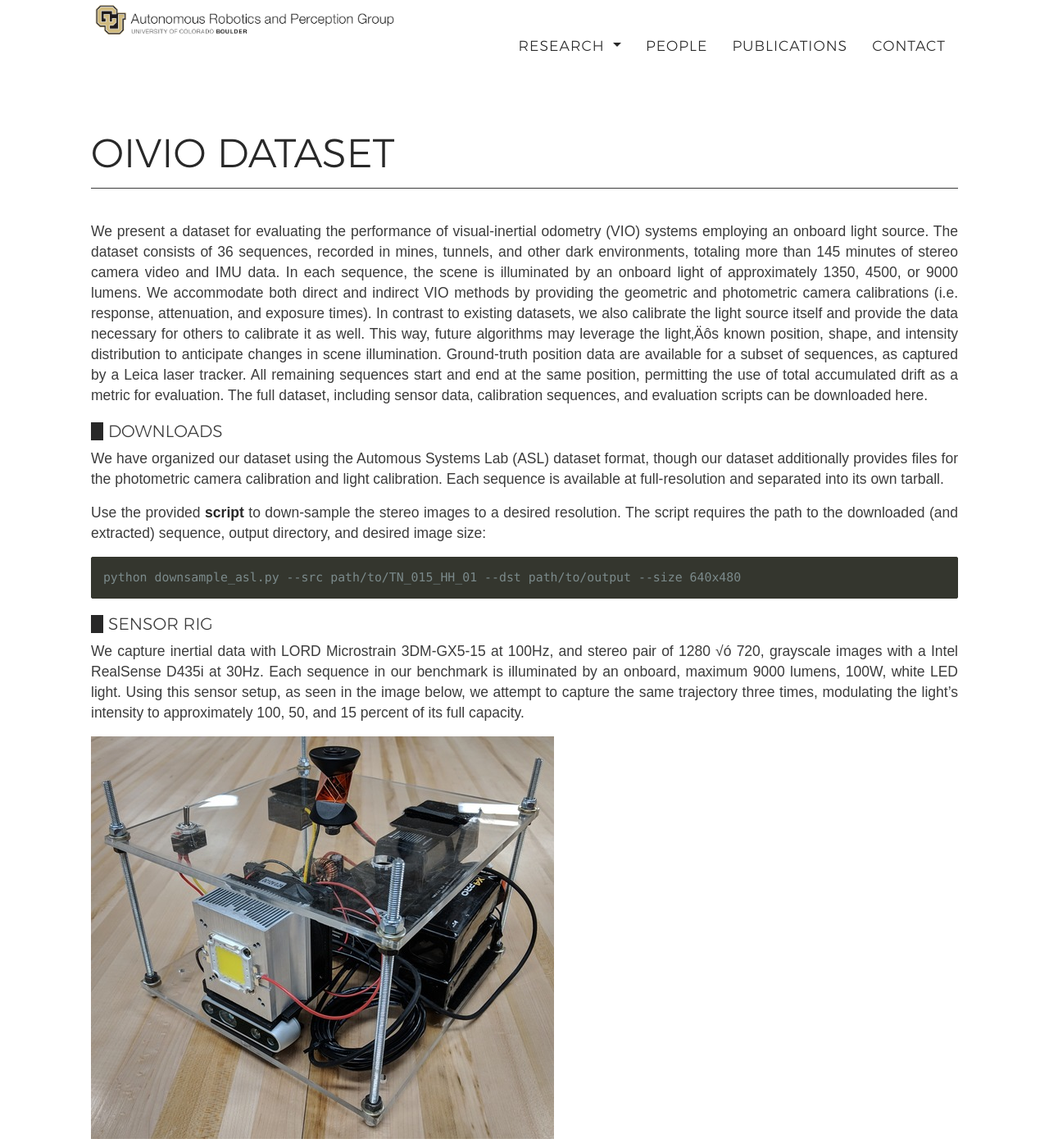
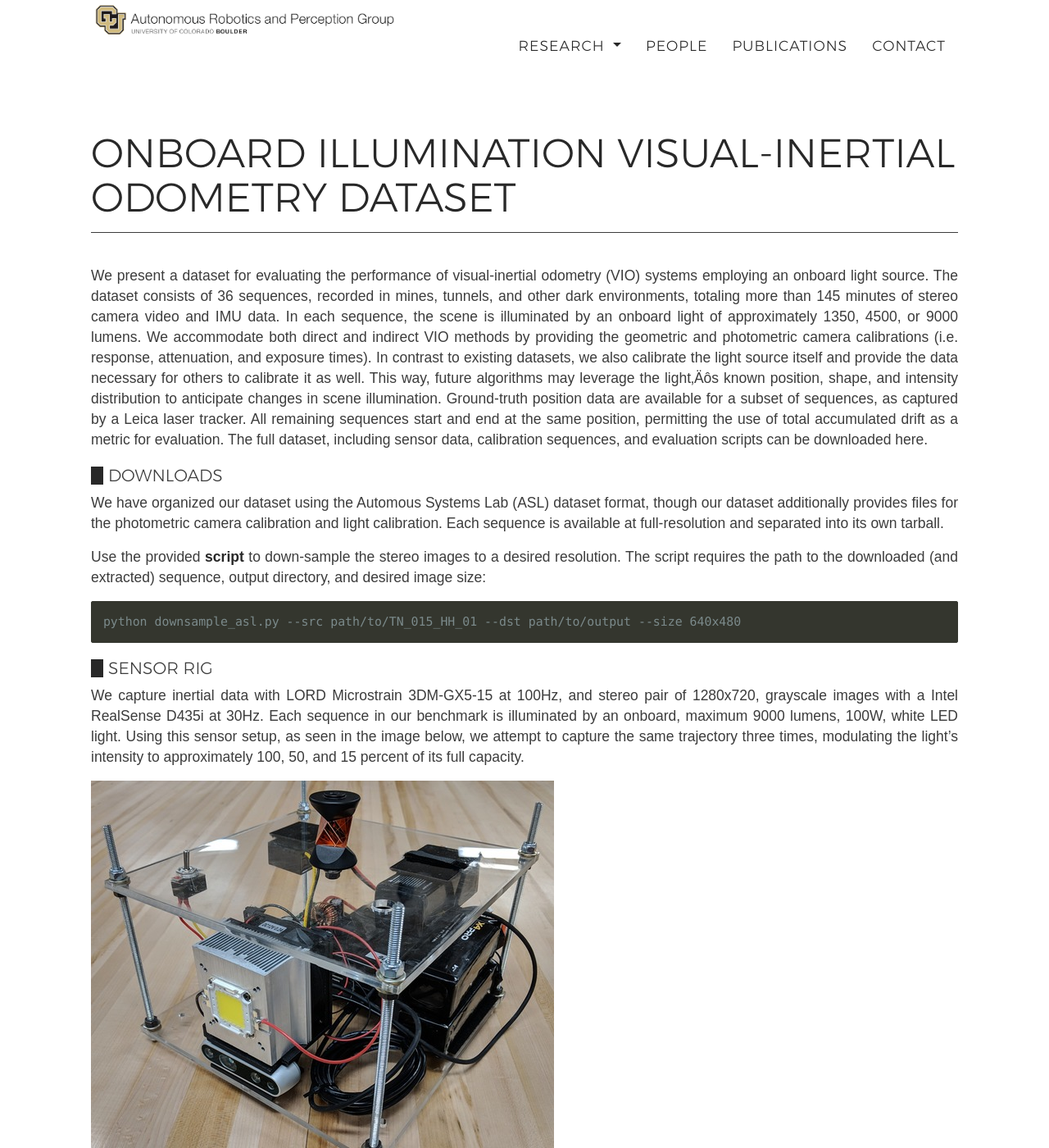
Before and after one commit to HIRO-group/HIRO-group.github.io, a Jekyll site: the page built from oivio.md, in a window 1280 px wide and 1400 px high. Shown: the whole window at 82% size. Built offline with Jekyll 4.4.1, drawn with Linux system fonts in a browser that asks for light colours; nearby versions of some CDN libraries; some web fonts are replaced.

Commit message:
Title change

```diff
--- a/oivio.md
+++ b/oivio.md
@@ -1,6 +1,6 @@
 ---
 type: article
-title:  "OIVIO Dataset"
+title:  "Onboard Illumination Visual-Inertial Odometry Dataset"
 ---
 
 We present a dataset for evaluating the performance of visual-inertial odometry (VIO) systems employing an onboard light source. The dataset consists of 36 sequences, recorded in mines, tunnels, and other dark environments, totaling more than 145 minutes of stereo camera video and IMU data. In each sequence, the scene is illuminated by an onboard light of approximately 1350, 4500, or 9000 lumens. We accommodate both direct and indirect VIO methods by providing the geometric and photometric camera calibrations (i.e. response, attenuation, and exposure times). In contrast to existing datasets, we also calibrate the light source itself and provide the data necessary for others to calibrate it as well. This way, future algorithms may leverage the light‚Äôs known position, shape, and intensity distribution to anticipate changes in scene illumination. Ground-truth position data are available for a subset of sequences, as captured by a Leica laser tracker. All remaining sequences start and end at the same position, permitting the use of total accumulated drift as a metric for evaluation. The full dataset, including sensor data, calibration sequences, and evaluation scripts can be downloaded here.
@@ -18,7 +18,7 @@ python downsample_asl.py --src path/to/TN_015_HH_01 --dst path/to/output --size
 
 ### Sensor Rig
 
-We capture inertial data with LORD Microstrain 3DM-GX5-15 at 100Hz, and stereo pair of 1280 √ó 720, grayscale images with a Intel RealSense D435i at 30Hz. Each sequence in our benchmark is illuminated by an onboard, maximum 9000 lumens, 100W, white LED light. Using this sensor setup, as seen in the image below, we attempt to capture the same trajectory three times, modulating the light's intensity to approximately 100, 50, and 15 percent of its full capacity.
+We capture inertial data with LORD Microstrain 3DM-GX5-15 at 100Hz, and stereo pair of 1280x720, grayscale images with a Intel RealSense D435i at 30Hz. Each sequence in our benchmark is illuminated by an onboard, maximum 9000 lumens, 100W, white LED light. Using this sensor setup, as seen in the image below, we attempt to capture the same trajectory three times, modulating the light's intensity to approximately 100, 50, and 15 percent of its full capacity.
 
 ![Photo of sensor rig](/img/sensor.jpg)
 
```
